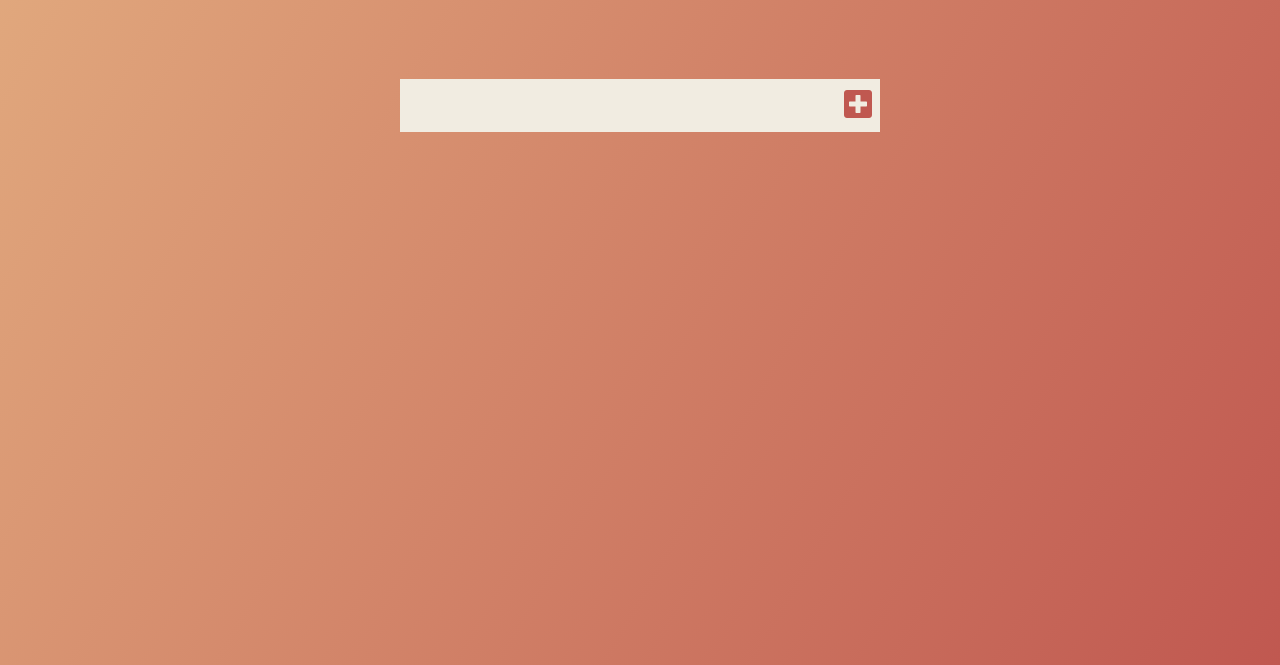
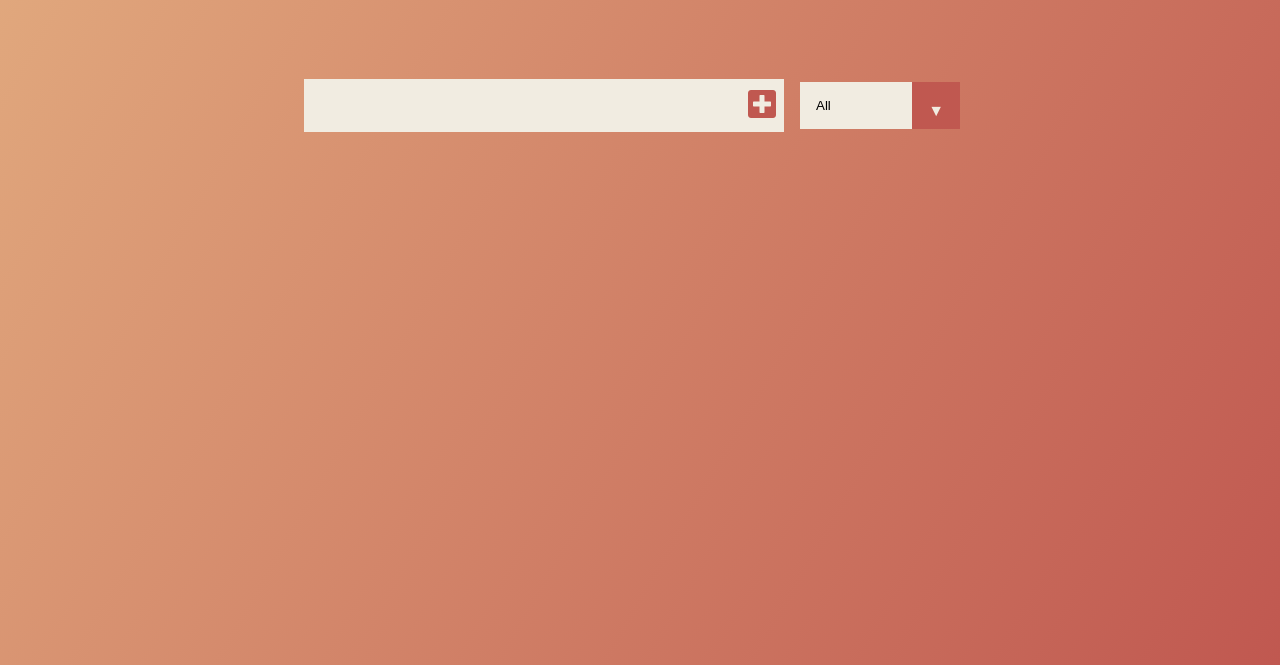
Before and after one commit to JinaZhu/To-Dos-Vanilla, a plain HTML site: page index.html in a window 1280 px wide. Shown: the part 135-800 px from the top of the page. Drawn offline with Linux system fonts and the light colour scheme.

Commit message:
started on dropdown

```diff
--- a/index.html
+++ b/index.html
@@ -25,6 +25,13 @@
       <button class="todo-button" type="submit">
         <i class="fas fa-plus-square"></i>
       </button>
+      <div class="select">
+        <select name="f-todo" id="filer-todo">
+          <option value="all">All</option>
+          <option value="completed">Completed</option>
+          <option value="uncompleted">Uncompleted</option>
+        </select>
+      </div>
     </form>
     <div class="todo-container">
       <ul class="todo"></ul>
--- a/style.css
+++ b/style.css
@@ -101,3 +101,40 @@ form button:hover {
   transform: translateY(8rem) rotateZ(20deg);
   opacity: 0;
 }
+
+select {
+  -webkit-appearance: none;
+  -moz-appearance: none;
+  appearance: none;
+  outline: none;
+  border: none;
+  background-color: #f1ece1;
+}
+
+.select {
+  margin: 1rem;
+  position: relative;
+  overflow: hidden;
+}
+
+select {
+  width: 10rem;
+  cursor: pointer;
+  padding: 1rem;
+}
+
+.select::after {
+  content: "\25BC";
+  position: absolute;
+  background: #c05850;
+  top: 0;
+  right: 0;
+  padding: 1rem;
+  pointer-events: none;
+  transition: all 0.3s ease;
+}
+
+.select:hover::after {
+  background: #f1ece1;
+  color: #c05850;
+}
```
